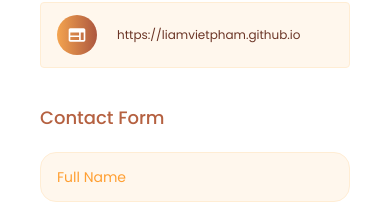
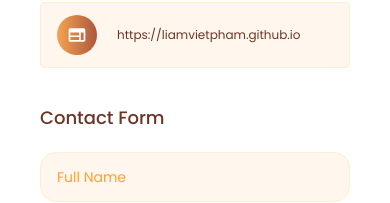
Before and after one commit to liamvietpham/liamvietpham.github.io, a Next.js app: page / in a window 390 px wide. Shown: the part 6046-6249 px from the top of the page. Built offline with nearby package versions, Linux system fonts and the light colour scheme; no server answers.

Commit message:
feat: improve lighthouse score

```diff
--- a/src/sections/ContactMe.tsx
+++ b/src/sections/ContactMe.tsx
@@ -35,7 +35,7 @@ function ContactMe() {
                     </div>
 
                     <div className="">
-                        <h3 className="md:hidden text-secondary text-lg font-medium mt-4 pb-5">Contact Form</h3>
+                        <h3 className="md:hidden text-[#6B3526] text-lg font-medium mt-4 pb-5">Contact Form</h3>
                         <ContactForm recipientEmail={ABOUT_ME.email} />
                     </div>
                 </div>
--- a/src/sections/Navbar.tsx
+++ b/src/sections/Navbar.tsx
@@ -6,7 +6,7 @@ import { NAVBAR } from "../utils/data";
 import Image from "next/image";
 
 function Navbar() {
-    const [isOpen, setIsOpen] = useState(true);
+    const [isOpen, setIsOpen] = useState(false);
 
     const toggleMenu = () => {
         setIsOpen(!isOpen);
```
